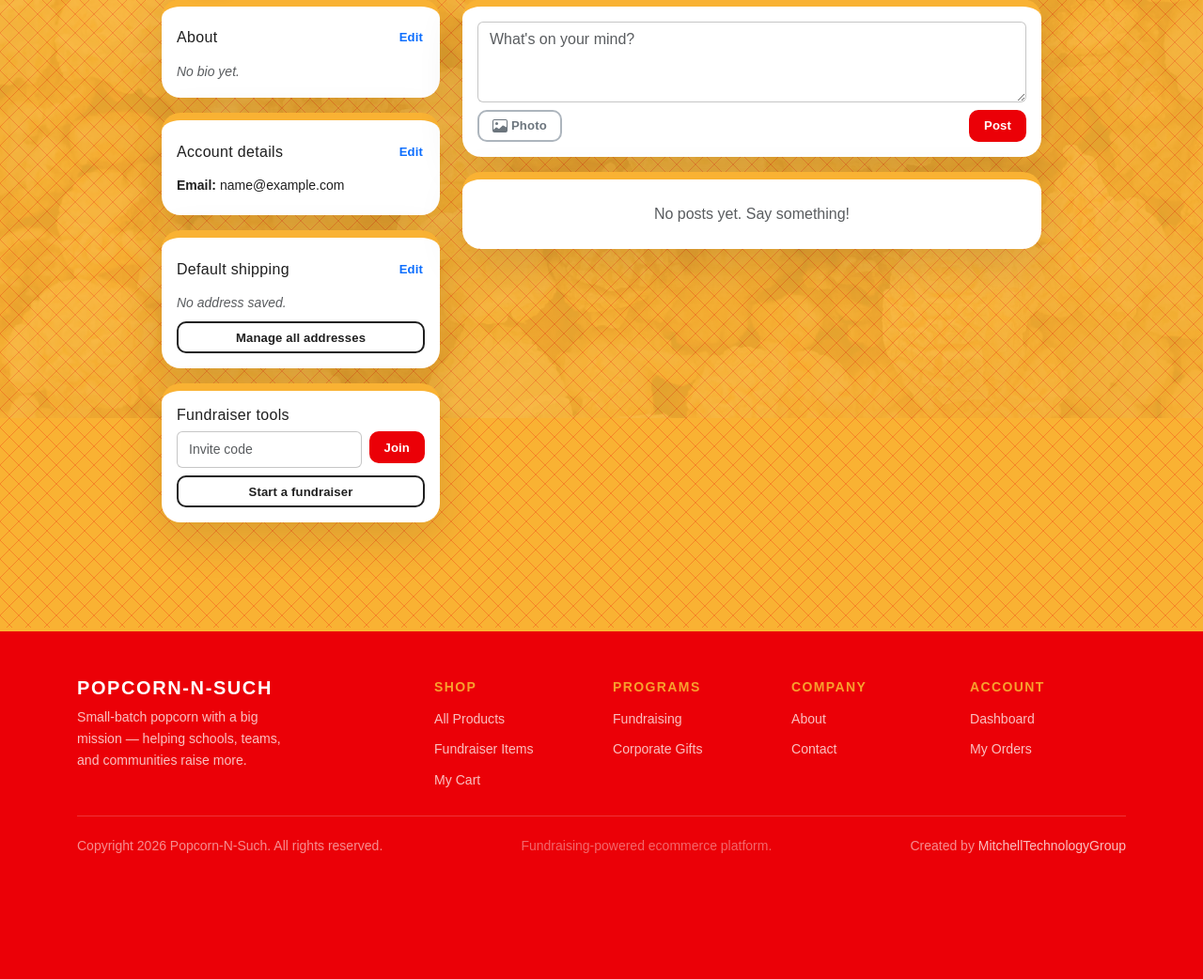
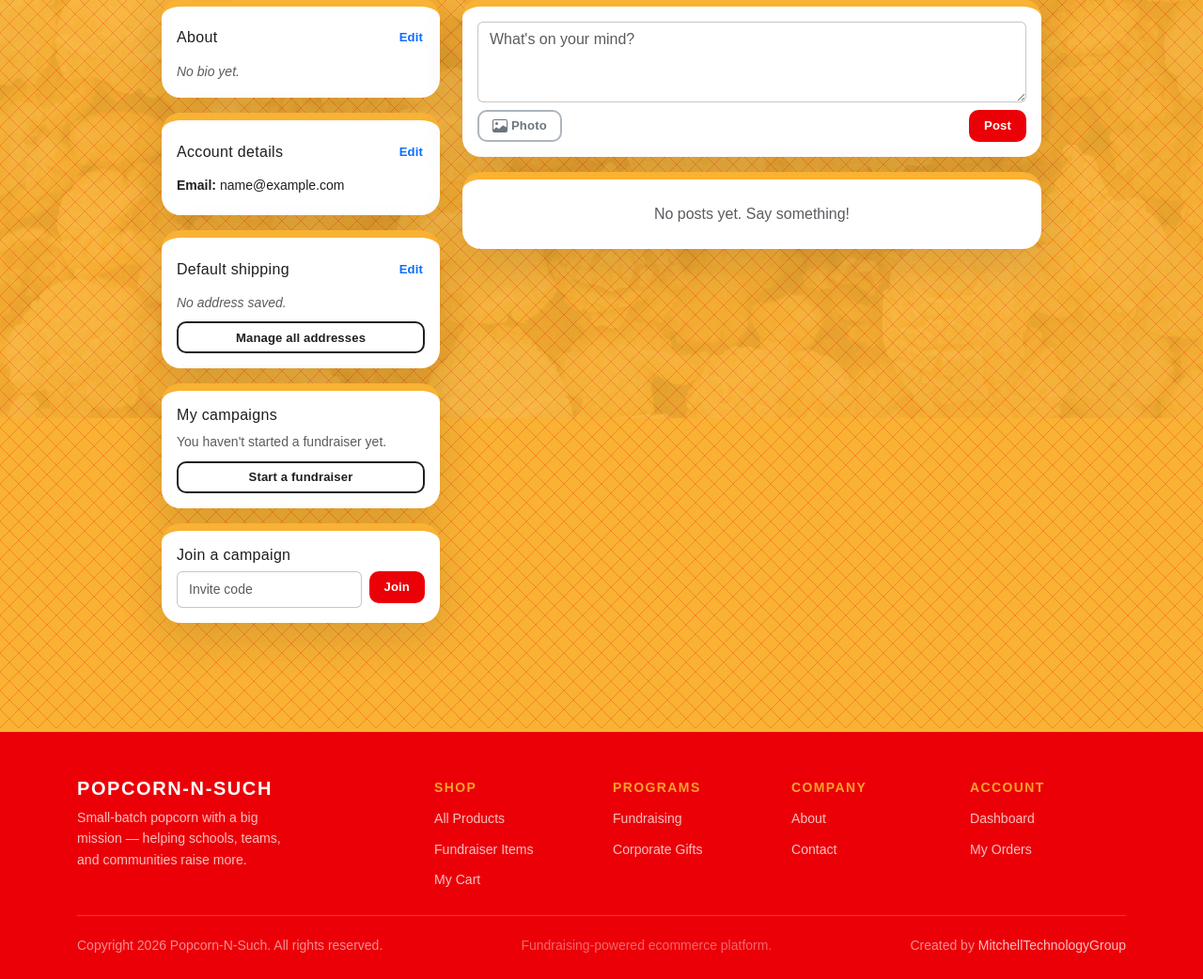
Before and after one commit to jeuanimo/popcorn-n-such, a Django app: page /accounts/profile/ in a window 1280 px wide. Shown: the part 355-1397 px from the top of the page at 94% size. Before the commit the page ends 1263 px from the top, so only its background shows below. Run offline with Django 5.2, Linux system fonts and the light colour scheme; the visitor is signed in with stand-in values (Sample User, id 1); data comes from the database, SQL or seed files in the repository; data that the repository does not hold is empty; parts of the project's set-up code (start-up, migrations or seed data) failed here and were passed over.

Commit message:
fix: separate My Campaigns and Join a Campaign into distinct cards on profile + dashboard

```diff
--- a/accounts/views.py
+++ b/accounts/views.py
@@ -97,6 +97,11 @@ class AccountDashboardView(LoginRequiredMixin, TemplateView):
 			.order_by("next_order_date")[:4]
 		)
 
+		managed_campaigns = (
+			FundraiserCampaign.objects.filter(created_by=user)
+			.select_related("organization")
+			.order_by("-created_at")[:8]
+		)
 		context.update(
 			{
 				"customer_profile": customer_profile,
@@ -108,6 +113,7 @@ class AccountDashboardView(LoginRequiredMixin, TemplateView):
 				"active_subscriptions": active_subscriptions,
 				"team_memberships": TeamMembership.objects.filter(member=user).select_related("team")[:8],
 				"seller_links": SellerLink.objects.filter(user=user, is_active=True)[:8],
+				"managed_campaigns": managed_campaigns,
 			}
 		)
 		return context
--- a/templates/accounts/profile.html
+++ b/templates/accounts/profile.html
@@ -157,13 +157,10 @@
                 </a>
             </div>
 
-            {# Fundraiser tools #}
+            {# My Campaigns — campaigns the user created/manages #}
             <div class="hero-card p-3 mb-3" id="fundraiser-tools">
-                <h2 class="h6 mb-2">Fundraiser tools</h2>
-
-                {# Campaigns I manage #}
+                <h2 class="h6 mb-2">My campaigns</h2>
                 {% if managed_campaigns %}
-                    <h3 class="small fw-bold text-uppercase text-muted mb-1" style="font-size:.7rem;letter-spacing:.06em;">My campaigns</h3>
                     {% for campaign in managed_campaigns %}
                         <div class="d-flex align-items-center justify-content-between mb-1">
                             <span class="small text-truncate me-2">{{ campaign.campaign_name }}</span>
@@ -173,27 +170,25 @@
                         </div>
                     {% endfor %}
                     <hr class="my-2">
+                {% else %}
+                    <p class="small text-muted mb-2">You haven't started a fundraiser yet.</p>
                 {% endif %}
+                <a href="{% url 'fundraisers:signup' %}" class="btn btn-sm btn-outline-dark w-100">
+                    Start a fundraiser
+                </a>
+            </div>
 
-                {# Campaigns joined via invite #}
-                {% if fundraiser_participations %}
-                    <h3 class="small fw-bold text-uppercase text-muted mb-1" style="font-size:.7rem;letter-spacing:.06em;">Joined campaigns</h3>
-                    {% for p in fundraiser_participations %}
-                        <p class="small mb-1">{{ p.invite.campaign_name }}{% if p.invite.team_name %} — {{ p.invite.team_name }}{% endif %}</p>
-                    {% endfor %}
-                    <hr class="my-2">
-                {% endif %}
-
-                {# Join by invite code #}
-                <form method="post" action="{% url 'accounts:fundraiser-join' %}" class="d-flex gap-2 mb-2">
+            {# Join a Campaign — joining someone else's campaign via invite code #}
+            <div class="hero-card p-3 mb-3">
+                <h2 class="h6 mb-2">Join a campaign</h2>
+                {% for p in fundraiser_participations %}
+                    <p class="small mb-1">{{ p.invite.campaign_name }}{% if p.invite.team_name %} — {{ p.invite.team_name }}{% endif %}</p>
+                {% endfor %}
+                <form method="post" action="{% url 'accounts:fundraiser-join' %}" class="d-flex gap-2">
                     {% csrf_token %}
                     {{ fundraiser_join_form.invite_code }}
                     <button class="btn btn-sm btn-brand flex-shrink-0" type="submit">Join</button>
                 </form>
-
-                <a href="{% url 'fundraisers:signup' %}" class="btn btn-sm btn-outline-dark w-100">
-                    Start a fundraiser
-                </a>
             </div>
 
         </div>{# end left sidebar #}
```
Also changed, not shown: templates/accounts/dashboard.html (+13 -4 lines).
